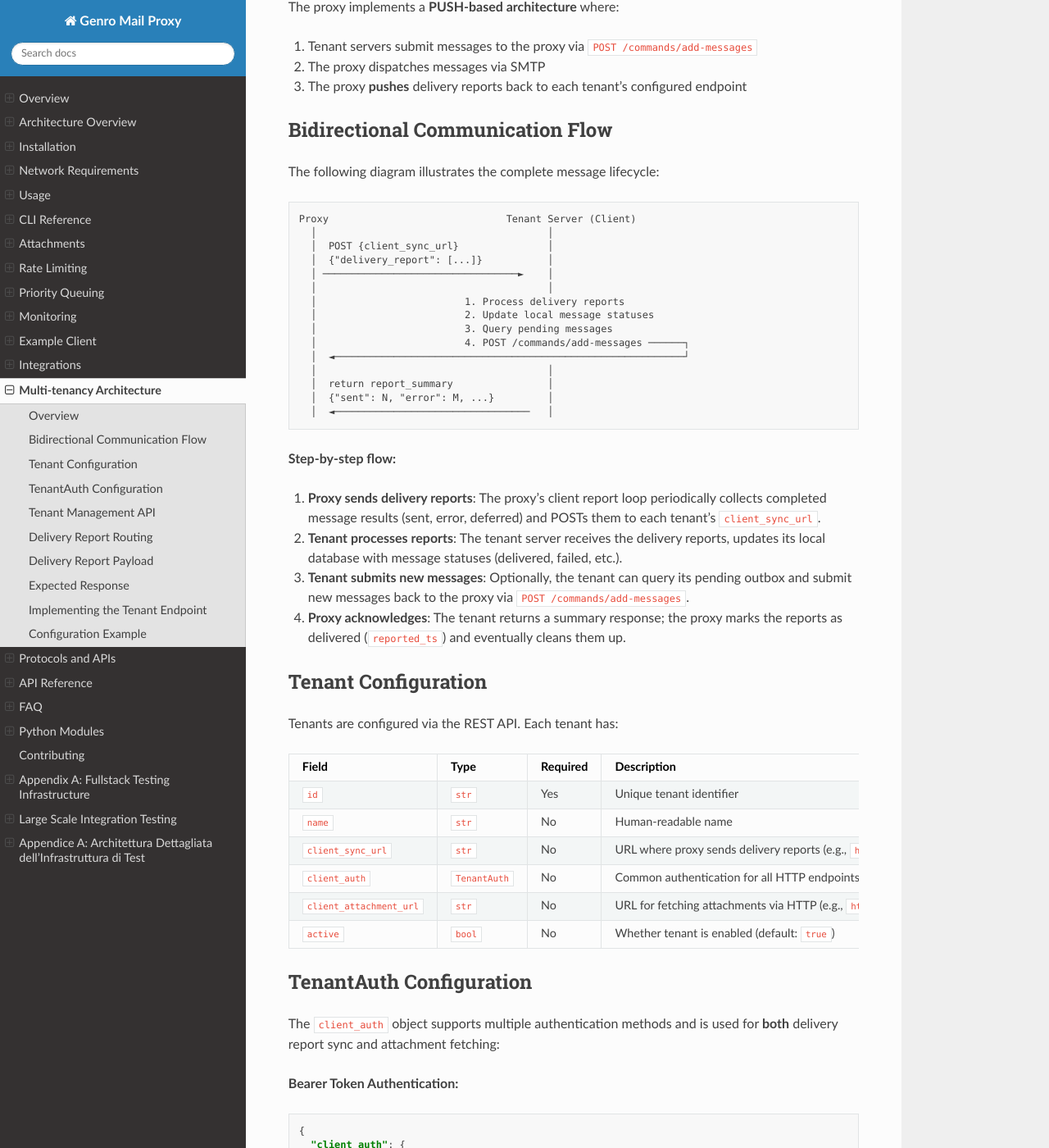
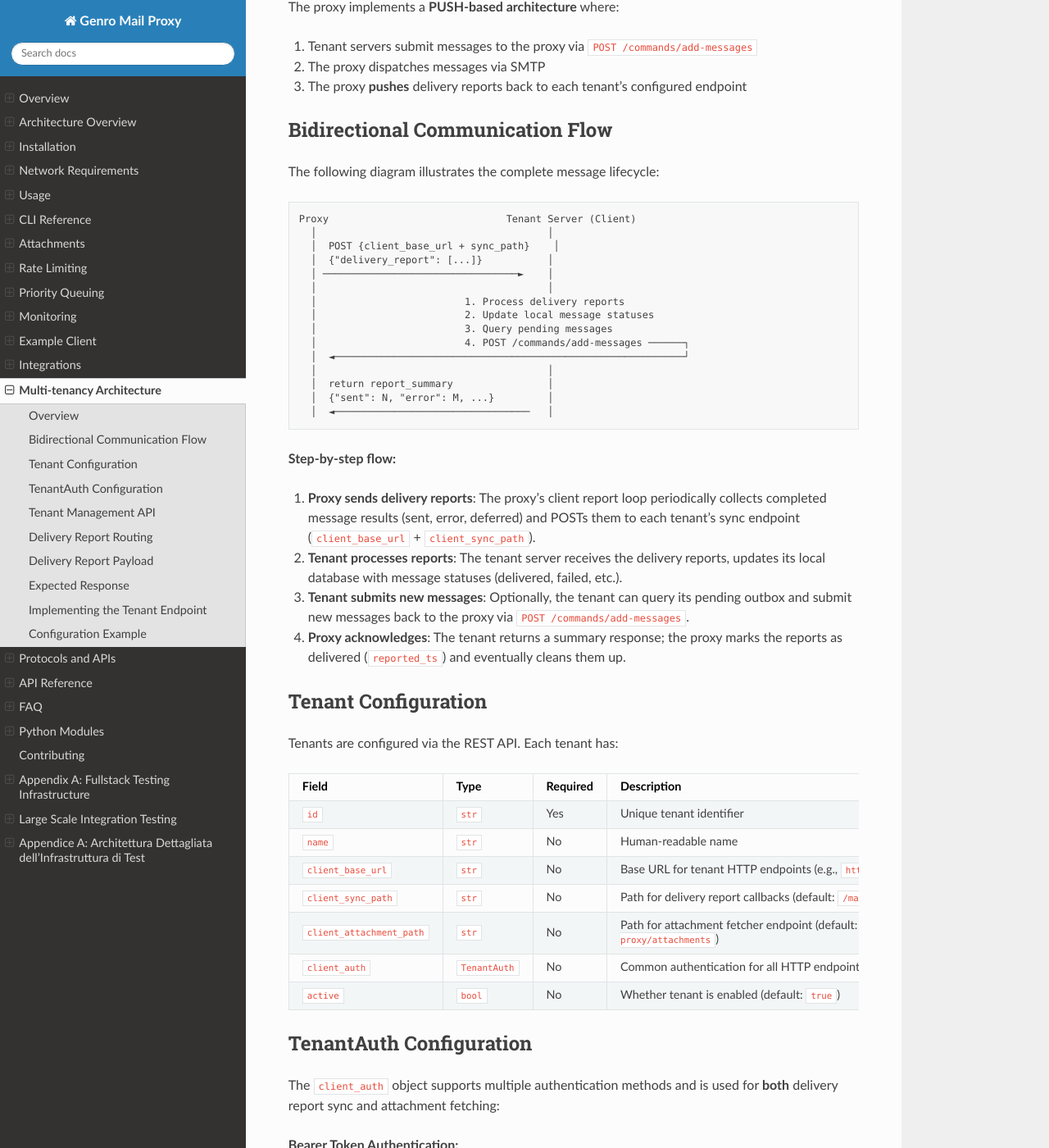
Before and after one commit to genropy/genro-mail-proxy, a Sphinx documentation site: the page built from docs/multi_tenancy.rst, in a window 1280 px wide and 1400 px high, scrolled down 483 px. Shown: the whole window at 82% size. Built offline with Sphinx 7.4.7 and the Read the Docs theme 3.1.0, drawn with Linux system fonts in a browser that asks for light colours; some of the changed text lies outside the part shown.

Commit message:
docs(#55,#56,#57): fix documentation inconsistencies
- #55: Clarify fetch_mode is optional with auto-detection rules
  - Document that storage_path format determines fetch_mode when omitted
  - Update example to show auto-detection without explicit fetch_mode

- #56: Replace client_sync_url/client_attachment_url with correct fields
  - Use client_base_url + client_sync_path for sync endpoint
  - Use client_base_url + client_attachment_path for attachment endpoint
  - Update all examples in multi_tenancy.rst, api_reference.rst

- #57: Remove reference to non-existent [attachments] http_endpoint
  - Replace with correct per-tenant and global configuration options

Ref #55, Ref #56, Ref #57

```diff
--- a/docs/multi_tenancy.rst
+++ b/docs/multi_tenancy.rst
@@ -30,7 +30,7 @@ The following diagram illustrates the complete message lifecycle:
 
    Proxy                              Tenant Server (Client)
      │                                       │
-     │  POST {client_sync_url}               │
+     │  POST {client_base_url + sync_path}    │
      │  {"delivery_report": [...]}           │
      │ ─────────────────────────────────►    │
      │                                       │
@@ -48,7 +48,7 @@ The following diagram illustrates the complete message lifecycle:
 
 1. **Proxy sends delivery reports**: The proxy's client report loop periodically
    collects completed message results (sent, error, deferred) and POSTs them
-   to each tenant's ``client_sync_url``.
+   to each tenant's sync endpoint (``client_base_url`` + ``client_sync_path``).
 
 2. **Tenant processes reports**: The tenant server receives the delivery reports,
    updates its local database with message statuses (delivered, failed, etc.).
@@ -79,18 +79,22 @@ Tenants are configured via the REST API. Each tenant has:
      - ``str``
      - No
      - Human-readable name
-   * - ``client_sync_url``
+   * - ``client_base_url``
      - ``str``
      - No
-     - URL where proxy sends delivery reports (e.g., ``https://api.tenant.com/proxy_sync``)
+     - Base URL for tenant HTTP endpoints (e.g., ``https://api.tenant.com``)
+   * - ``client_sync_path``
+     - ``str``
+     - No
+     - Path for delivery report callbacks (default: ``/mail-proxy/sync``)
+   * - ``client_attachment_path``
+     - ``str``
+     - No
+     - Path for attachment fetcher endpoint (default: ``/mail-proxy/attachments``)
    * - ``client_auth``
      - ``TenantAuth``
      - No
      - Common authentication for all HTTP endpoints (sync and attachments)
-   * - ``client_attachment_url``
-     - ``str``
-     - No
-     - URL for fetching attachments via HTTP (e.g., ``https://api.tenant.com/attachments``)
    * - ``active``
      - ``bool``
      - No
@@ -154,8 +158,9 @@ Tenant Management API
       {
         "id": "tenant-acme",
         "name": "ACME Corporation",
-        "client_sync_url": "https://api.acme.com/proxy_sync",
-        "client_attachment_url": "https://api.acme.com/attachments",
+        "client_base_url": "https://api.acme.com",
+        "client_sync_path": "/proxy_sync",
+        "client_attachment_path": "/attachments",
         "client_auth": {
           "method": "bearer",
           "token": "acme-secret-token"
@@ -182,7 +187,7 @@ Tenant Management API
           {
             "id": "tenant-acme",
             "name": "ACME Corporation",
-            "client_sync_url": "https://api.acme.com/proxy_sync",
+            "client_base_url": "https://api.acme.com",
             "active": true,
             "created_at": "2024-01-20T10:00:00Z",
             "updated_at": "2024-01-20T10:00:00Z"
@@ -212,12 +217,13 @@ When the proxy has delivery reports to send, it routes them based on the
 ``tenant_id`` associated with each message:
 
 1. **Messages with tenant_id**: Reports are grouped by tenant and sent to each
-   tenant's ``client_sync_url`` with the appropriate authentication.
+   tenant's sync endpoint (``client_base_url`` + ``client_sync_path``) with the
+   appropriate authentication.
 
-2. **Messages without tenant_id**: Reports are sent to the global
-   ``client_sync_url`` (configured via ``GMP_CLIENT_SYNC_URL`` environment variable).
+2. **Messages without tenant_id**: Reports are sent to the global sync endpoint
+   (configured via ``GMP_CLIENT_SYNC_URL`` environment variable).
 
-3. **Tenants without client_sync_url**: Falls back to the global URL.
+3. **Tenants without client_base_url**: Falls back to the global URL.
 
 The routing logic ensures tenant isolation - each tenant only receives reports
 for their own messages.
@@ -351,8 +357,9 @@ Complete tenant setup example:
         -d '{
           "id": "acme",
           "name": "ACME Corp",
-          "client_sync_url": "https://api.acme.com/proxy_sync",
-          "client_attachment_url": "https://api.acme.com/attachments",
+          "client_base_url": "https://api.acme.com",
+          "client_sync_path": "/proxy_sync",
+          "client_attachment_path": "/attachments",
           "client_auth": {
             "method": "bearer",
             "token": "acme-secret"
```
Also changed, not shown: docs/api_reference.rst (+8 -6 lines), docs/faq.rst (+7 -6 lines), docs/protocol.rst (+21 -9 lines).
